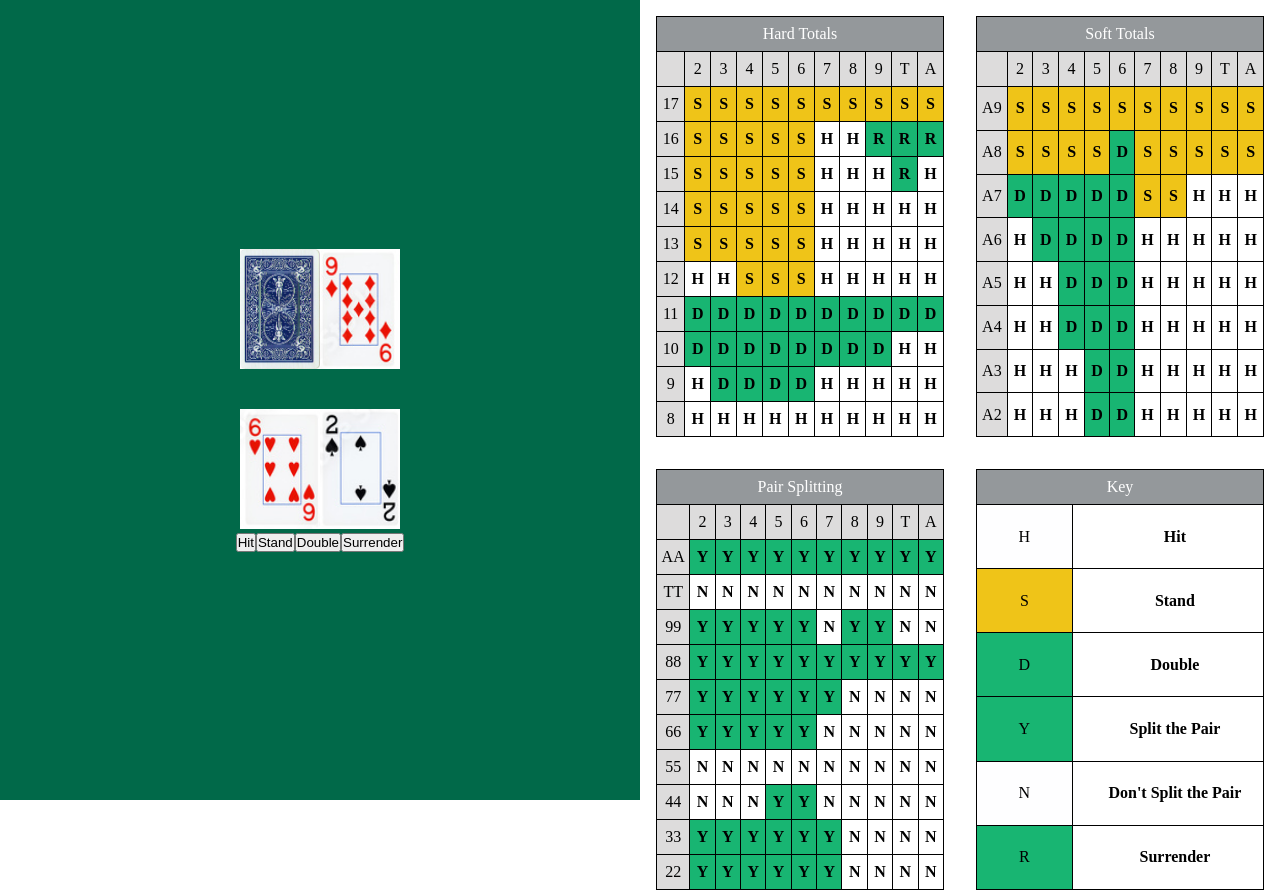
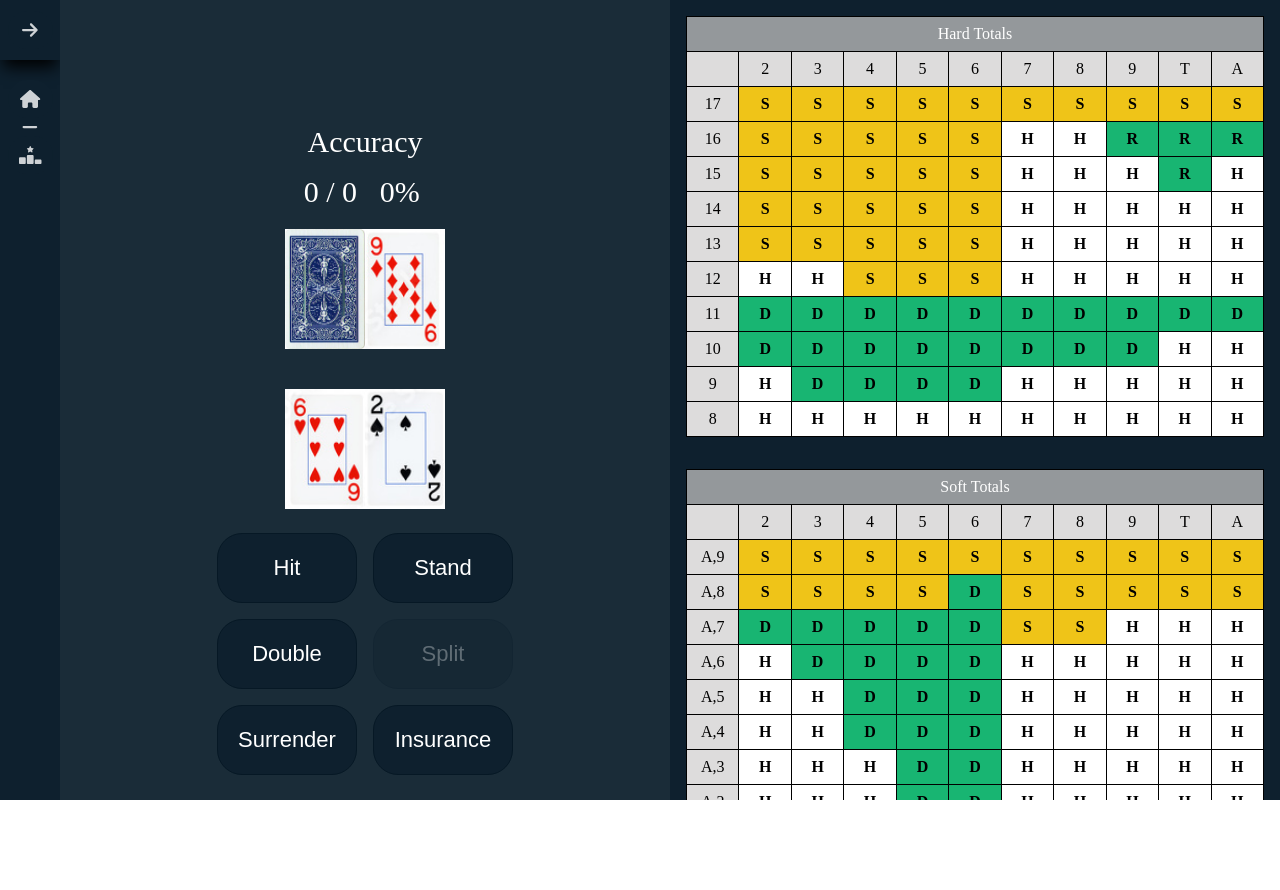
Before and after one commit to CrispyCreme10/blackjack-frontend, a React (Create React App) app: page / in a window 1280 px wide. After the commit the page ends 800 px from the top, so only its background shows below. Built offline with nearby package versions, Linux system fonts and the light colour scheme.

Commit message:
big css overhauld. looking nice

```diff
--- a/package.json
+++ b/package.json
@@ -3,6 +3,9 @@
   "version": "0.1.0",
   "private": true,
   "dependencies": {
+    "@fortawesome/fontawesome-svg-core": "^6.2.1",
+    "@fortawesome/free-solid-svg-icons": "^6.2.1",
+    "@fortawesome/react-fontawesome": "^0.2.0",
     "@testing-library/jest-dom": "^5.16.5",
     "@testing-library/react": "^13.4.0",
     "@testing-library/user-event": "^13.5.0",
--- a/src/App.css
+++ b/src/App.css
@@ -1,3 +1,5 @@
 .App {
+  display: flex;
+
   height: 100%;
 }
--- a/src/App.js
+++ b/src/App.js
@@ -1,11 +1,19 @@
 import React from 'react'
+import BasicStrategyDrill from './containers/basic_strategy_drill/BasicStrategyDrill';
+import Sidebar from './containers/sidebar/Sidebar';
 
 import './App.css';
-import BasicStrategyDrill from "./containers/basic_strategy_drill/BasicStrategyDrill";
+
+// FONT AWESOME
+import { library } from "@fortawesome/fontawesome-svg-core";
+import { faArrowRight, faHouse, faMinus, faRankingStar } from '@fortawesome/free-solid-svg-icons'
+
+library.add(faArrowRight, faHouse, faMinus, faRankingStar);
 
 const App = () => {
   return (
     <div className="App">
+      <Sidebar />
       <BasicStrategyDrill />
     </div>
   );
--- a/src/containers/basic_strategy_drill/BasicStrategyDrill.css
+++ b/src/containers/basic_strategy_drill/BasicStrategyDrill.css
@@ -1,4 +1,5 @@
 :root {
+  --table-dark-blue: #1A2C38;
   --table-green: #016949;
   --table-header: #94989B;
   --chart-yellow: #EFC418;
@@ -7,30 +8,94 @@
 }
 
 .BasicStrategyDrill {
+  flex-grow: 2;
+
   display: flex;
   flex-direction: row;
 
   height: 100%;
 }
 
+/* PLAY AREA */
 .Play {
   align-items: center;
   justify-content: center;
   display: flex;
   flex-direction: column;
 
-  background-color: var(--table-green);
+  background-color: var(--table-dark-blue);
   width: 50%;
 }
 
+.ResultsText {
+  height: 100px;
+  color: white;
+  font-size: 36px;
+}
+
+.Stats {
+  display: grid;
+  grid-template-columns: repeat(2, 1fr);
+  gap: 1rem;
+  grid-template-areas: "header header";
+
+  padding-bottom: 20px;
+  color: white;
+  font-size: 30px;
+}
+
+.Stats span:nth-child(1) {
+  grid-area: header;
+}
+
+.Stats span {
+  text-align: center;
+}
+
+.BetOptions {
+  display: grid;
+  grid-template-columns: repeat(2, 1fr);
+  gap: 1rem;
+
+  padding-top: 20px;
+}
+
+.ActionBtn {
+  width: 140px;
+  height: 70px;
+  background: var(--back-color);
+  border: 1px solid var(--hover-back-color);
+  color: white;
+  font-size: 22px;
+  border-radius: 25px;
+}
+
+.ActionBtn:hover {
+  cursor: pointer;
+  background: var(--hover-back-color);
+  color: white;
+}
+
+.ActionBtn:disabled {
+  pointer-events: none;
+  opacity: 0.3;
+}
+
+/* INFO AREA */
 .Info {
   display: grid;
   grid-template-columns: repeat(2, 1fr);
 
+  background: var(--back-color);
   width: 50%;
+  overflow-y: auto;
 }
 
 /* TABLE */
+table {
+  background: white;
+}
+
 table, th, td {
   border: 1px solid;
   border-collapse: collapse;
@@ -77,3 +142,10 @@ table {
 .chart-white {
   background-color: var(--chart-white);
 }
+
+/* MEDIA QUERIES */
+@media screen and (max-width: 1281px) {
+  .Info {
+    grid-template-columns: repeat(1, 1fr);
+  }
+}
--- a/src/containers/basic_strategy_drill/BasicStrategyDrill.jsx
+++ b/src/containers/basic_strategy_drill/BasicStrategyDrill.jsx
@@ -73,7 +73,7 @@ const BasicStrategyDrill = () => {
     console.log('Hero Cards: ' + newHeroCards);
     console.log('Hero Hand Val: ' + handVal);
 
-    let actions = 'HSDR';
+    let actions = 'HSDRI';
     if (newHeroCards[0][0] === newHeroCards[1][0]) {
       actions += SPLIT
     }
@@ -173,7 +173,7 @@ const BasicStrategyDrill = () => {
       <tbody>
         {softChart.map((val, index) =>
           <tr key={index}>
-            <th>{val.hand}</th>
+            <th>{val.hand.slice(0,1) + ',' + val.hand.slice(1,2)}</th>
             {val.upcards.map((upcard, ind) =>
               <td key={ind} className={actionColorMaps[upcard]}>{upcard}</td>
             )}
@@ -193,7 +193,7 @@ const BasicStrategyDrill = () => {
       <tbody>
         {pairChart.map((val, index) =>
           <tr key={index}>
-            <th>{val.hand}</th>
+            <th>{val.hand.slice(0,1) + ',' + val.hand.slice(1,2)}</th>
             {val.upcards.map((upcard, ind) =>
               <td key={ind} className={actionColorMaps[upcard]}>{upcard}</td>
             )}
@@ -235,27 +235,27 @@ const BasicStrategyDrill = () => {
       </tbody>
     </table>
 
+  const correctHandsPercent = totalHands > 0 ? (correctHands / totalHands * 100).toFixed(2) : '0'
+
   return (
     <div className='BasicStrategyDrill'>
       <div className="Play">
         <div className="PageOptions">
 
         </div>
-        {totalHands > 0 &&
-          <div className="Stats">
-            {correctHands} / {totalHands} {(correctHands / totalHands * 100).toFixed(2)}%
-          </div>
-        }
-        {showResult &&
-          <div className="Results-Text">
-            {isCorrect ? 'CORRECT' : 'WRONG'}
-          </div>
-        }
-        {showBlackjack &&
-          <div className="Blackjack-Text">
-            BLACKJACK!!
-          </div>
-        }
+        <div className="ResultsText">
+          {showResult &&
+            <span>{isCorrect ? 'CORRECT' : 'WRONG'}</span>
+          }
+          {showBlackjack &&
+            <span>BLACKJACK!!</span>
+          }
+        </div>
+        <div className="Stats">
+          <span>Accuracy</span>
+          <span>{correctHands} / {totalHands}</span>
+          <span>{correctHandsPercent}%</span>
+        </div>
         <div className="Cards">
           <div className='Dealer'>
             <div className='DealerHand'>
@@ -287,25 +287,49 @@ const BasicStrategyDrill = () => {
           </div>
         </div>
         <div className='BetOptions'>
-              {availableActions.includes(HIT) &&
-                <button onClick={e => handleShowResult(HIT)}>Hit</button>
-              }
-              {availableActions.includes(STAND) &&
-                <button onClick={e => handleShowResult(STAND)}>Stand</button>
-              }
-              {availableActions.includes(DOUBLE) &&
-                <button onClick={e => handleShowResult(DOUBLE)}>Double</button>
-              }
-              {availableActions.includes(SPLIT) &&
-                <button onClick={e => handleShowResult(SPLIT)}>Split</button>
-              }
-              {availableActions.includes(SURRENDER) &&
-                <button onClick={e => handleShowResult(SURRENDER)}>Surrender</button>
-              }
-              {availableActions.includes(INSURANCE) &&
-                <button onClick={e => handleShowResult(INSURANCE)}>Insurance</button>
-              }
-            </div>
+          <button
+            className="ActionBtn"
+            onClick={e => handleShowResult(HIT)}
+            disabled={!availableActions.includes(HIT)}
+          >
+            Hit
+          </button>
+          <button
+            className="ActionBtn"
+            onClick={e => handleShowResult(STAND)}
+            disabled={!availableActions.includes(STAND)}
+          >
+            Stand
+          </button>
+          <button
+            className="ActionBtn"
+            onClick={e => handleShowResult(DOUBLE)}
+            disabled={!availableActions.includes(DOUBLE)}
+          >
+            Double
+          </button>
+          <button
+            className="ActionBtn"
+            onClick={e => handleShowResult(SPLIT)}
+            disabled={!availableActions.includes(SPLIT)}
+          >
+            Split
+          </button>
+          <button
+            className="ActionBtn"
+            onClick={e => handleShowResult(SURRENDER)}
+            disabled={!availableActions.includes(SURRENDER)}
+          >
+            Surrender
+          </button>
+          <button
+            className="ActionBtn"
+            onClick={e => handleShowResult(INSURANCE)}
+            disabled={!availableActions.includes(INSURANCE)}
+          >
+            Insurance
+          </button>
+        </div>
       </div>
       <div className="Info">
         {hardTable}
--- /dev/null
+++ b/src/containers/sidebar/Sidebar.css
@@ -0,0 +1,60 @@
+:root {
+  --back-color: #0E202E;
+  --hover-back-color: #061825;
+}
+
+.Sidebar {
+  display: flex;
+  flex-direction: column;
+
+  width: 60px;
+  background-color: var(--back-color);
+}
+
+/* SHARED MENU ITEMS */
+.menu-icon {
+  color: rgb(255, 255, 255, 0.8);
+  font-size: 18px;
+}
+
+.Sidebar .BtnHover {
+  display: flex;
+  justify-content: center;
+  align-items: center;
+
+  background: var(--back-color);
+  height: 38px;
+  width: 45px;
+  border-radius: 20px;
+}
+
+.Sidebar .BtnHover:hover {
+  cursor: pointer;
+  background: var(--hover-back-color);
+}
+
+.Sidebar .BtnHover:hover .menu-icon {
+  cursor: pointer;
+  color: white;
+}
+
+/* EXPAND */
+.ExpandBtn {
+  display: flex;
+  justify-content: center;
+  align-items: center;
+
+  height: 60px;
+  width: 60px;
+  box-shadow: 0 10px 15px -3px;
+}
+
+/* MENU ITEMS */
+.MenuItems {
+  display: flex;
+  flex-direction: column;
+  justify-content: center;
+  align-items: center;
+
+  padding-top: 20px;
+}
--- a/src/containers/sidebar/Sidebar.jsx
+++ b/src/containers/sidebar/Sidebar.jsx
@@ -1,9 +1,25 @@
+import { FontAwesomeIcon } from "@fortawesome/react-fontawesome";
 import React from 'react'
+
+import './Sidebar.css';
 
 const Sidebar = () => {
   return (
     <div className="Sidebar">
-
+      <div className="ExpandBtn">
+        <div className="BtnHover">
+          <FontAwesomeIcon icon="fa-solid fa-arrow-right" className="menu-icon" />
+        </div>
+      </div>
+      <div className="MenuItems">
+        <div className="BtnHover">
+          <FontAwesomeIcon icon="fa-solid fa-house" className="menu-icon" />
+        </div>
+        <FontAwesomeIcon icon="fa-solid fa-minus" className="menu-icon" />
+        <div className="BtnHover">
+          <FontAwesomeIcon icon="fa-solid fa-ranking-star" className="menu-icon" />
+        </div>
+      </div>
     </div>
   )
 }
```
Also changed, not shown: 1 other file (tests, documents, lock files or other folders).
